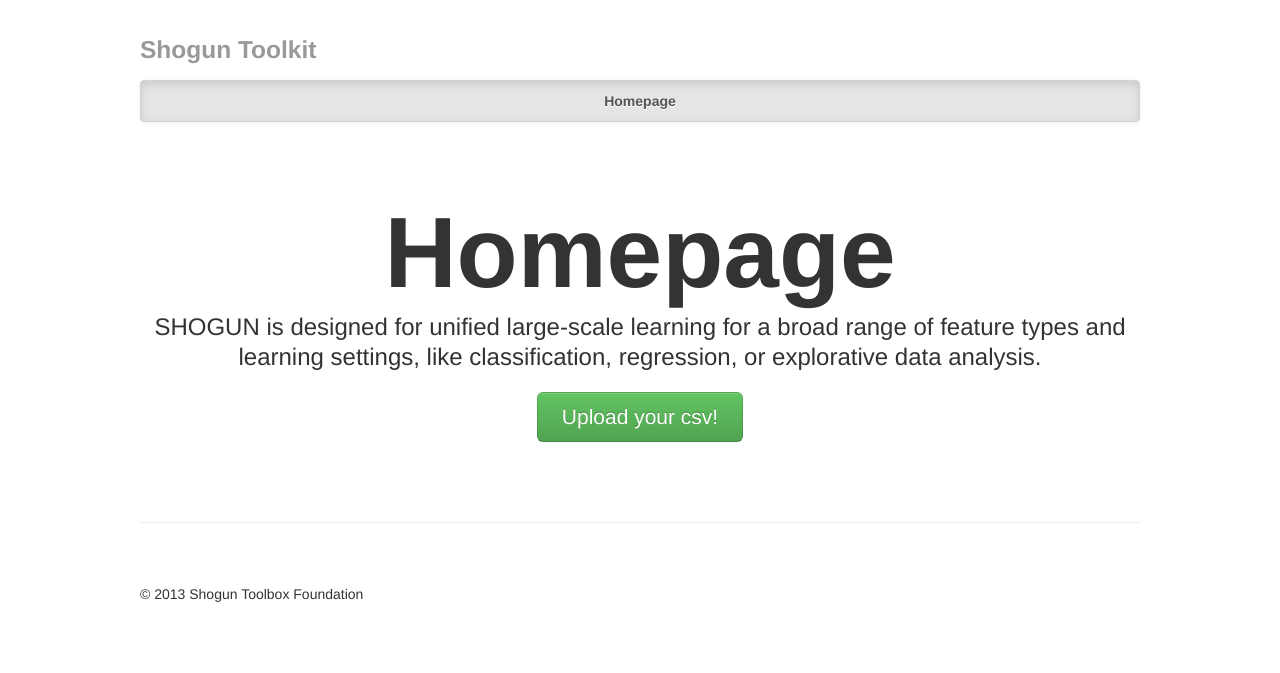
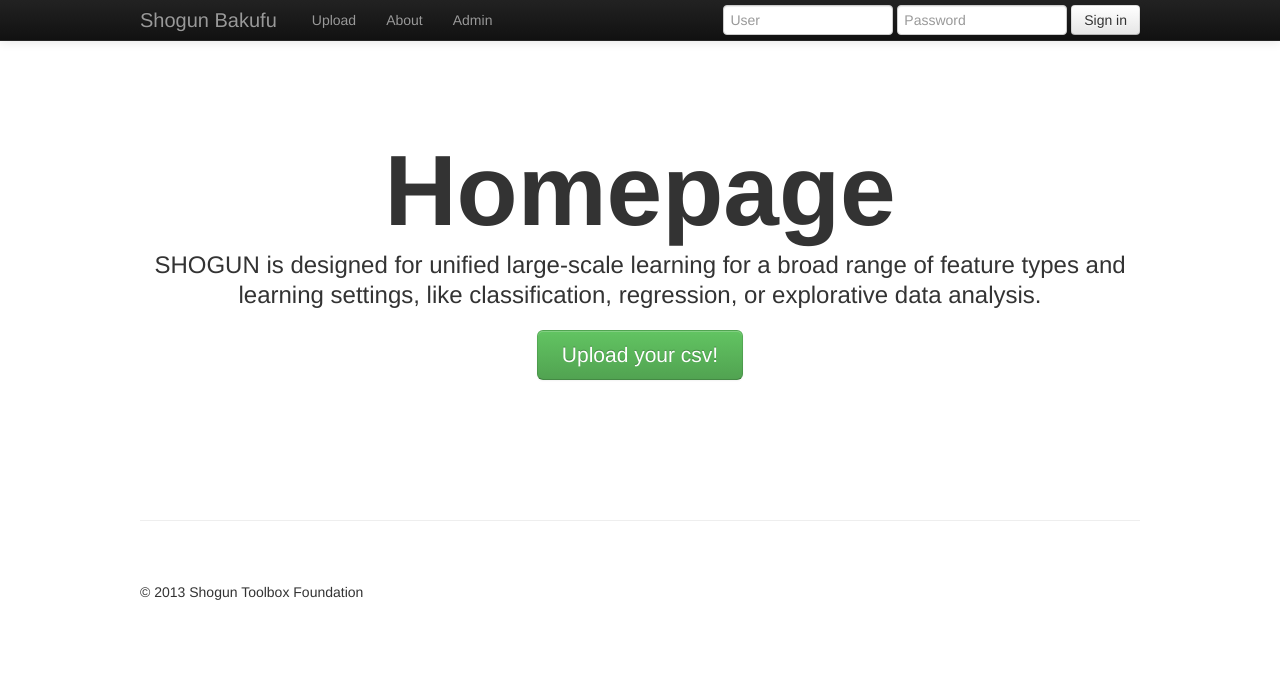
Before and after one commit to dvalcarce/shogun-bakufu, a Django app: page / in a window 1280 px wide. Shown: the top 673 px of the page. Run offline with Django 3.2, Linux system fonts and the light colour scheme; parts of the project's set-up code (start-up, migrations or seed data) failed here and were passed over.

Commit message:
New templates.
Current template hierarchy:
	base.html
	 |-> page.html
	 	  |-> main.html
		  |-> upload.html

```diff
--- a/src/pages/views.py
+++ b/src/pages/views.py
@@ -18,7 +18,7 @@ def login(request):
     """
     c = {'title': "Homepage", 'footer': footer, 'request': request}
 
-    return render_to_response('mainpage.html', c)
+    return render_to_response('main.html', c)
 
 
 def upload(request):
--- a/src/templates/base.html
+++ b/src/templates/base.html
@@ -6,12 +6,15 @@
         <link href="/static/css/bootstrap.min.css" rel="stylesheet">
         <meta name="viewport" content="width=device-width, initial-scale=1.0">
         <link href="/static/css/bootstrap-responsive.min.css" rel="stylesheet">
-
-        {% block head %}{% endblock %}
+        {% block prehead %} {% endblock %}
+        {% block head %} {% endblock %}
+        {% block posthead %} {% endblock %}
     </head>
     <body>
-
-        {% block body %}{% endblock %}
-
+        {% block header %} {% endblock %}
+        <div class="container">
+            {% block body %} {% endblock %}
+            {% block footer %} {% endblock %}
+        </div>
     </body>
 </html>
--- /dev/null
+++ b/src/templates/main.html
@@ -0,0 +1,33 @@
+{% extends "page.html" %}
+
+{% block head %}
+    <style type="text/css">
+      .jumbotron {
+        margin: 80px 0;
+        text-align: center;
+      }
+      .jumbotron h1 {
+        font-size: 100px;
+        line-height: 1;
+      }
+      .jumbotron .lead {
+        font-size: 24px;
+        line-height: 1.25;
+      }
+      .jumbotron .btn {
+        font-size: 21px;
+        padding: 14px 24px;
+      }
+    </style>
+{% endblock %}
+
+{% block body %}
+    <div class="container">
+      <!-- Jumbotron -->
+      <div class="jumbotron">
+        <h1>{{ title }}</h1>
+        <p class="lead">SHOGUN is designed for unified large-scale learning for a broad range of feature types and learning settings, like classification, regression, or explorative data analysis.</p>
+        <a class="btn btn-large btn-success" href="/upload">Upload your csv!</a>
+      </div>
+    </div>
+{% endblock %}
--- a/src/templates/mainpage.html
+++ /dev/null
@@ -1,98 +0,0 @@
-<!DOCTYPE html>
-<html lang="en">
-  <head>
-    <meta charset="utf-8">
-    <title>{{ title }}</title>
-
-    <link href="/static/css/bootstrap.css" rel="stylesheet">
-<style type="text/css">
-      body {
-        padding-top: 20px;
-        padding-bottom: 60px;
-      }
-      .container {
-        margin: 0 auto;
-        max-width: 1000px;
-      }
-      .container > hr {
-        margin: 60px 0;
-      }
-      .jumbotron {
-        margin: 80px 0;
-        text-align: center;
-      }
-      .jumbotron h1 {
-        font-size: 100px;
-        line-height: 1;
-      }
-      .jumbotron .lead {
-        font-size: 24px;
-        line-height: 1.25;
-      }
-      .jumbotron .btn {
-        font-size: 21px;
-        padding: 14px 24px;
-      }
-      .navbar .navbar-inner {
-        padding: 0;
-      }
-      .navbar .nav {
-        margin: 0;
-        display: table;
-        width: 100%;
-      }
-      .navbar .nav li {
-        display: table-cell;
-        width: 1%;
-        float: none;
-      }
-      .navbar .nav li a {
-        font-weight: bold;
-        text-align: center;
-        border-left: 1px solid rgba(255,255,255,.75);
-        border-right: 1px solid rgba(0,0,0,.1);
-      }
-      .navbar .nav li:first-child a {
-        border-left: 0;
-        border-radius: 3px 0 0 3px;
-      }
-      .navbar .nav li:last-child a {
-        border-right: 0;
-        border-radius: 0 3px 3px 0;
-      }
-    </style>
-    <link href="/static/css/bootstrap-responsive.css" rel="stylesheet">
-
-  <body>
-
-    <div class="container">
-
-      <div class="masthead">
-        <h3 class="muted">Shogun Toolkit</h3>
-        <div class="navbar">
-          <div class="navbar-inner">
-            <div class="container">
-              <ul class="nav">
-                <li class="active"><a href="#">{{ title }}</a></li>
-              </ul>
-            </div>
-          </div>
-        </div><!-- /.navbar -->
-      </div>
-
-      <!-- Jumbotron -->
-      <div class="jumbotron">
-        <h1>{{ title }}</h1>
-        <p class="lead">SHOGUN is designed for unified large-scale learning for a broad range of feature types and learning settings, like classification, regression, or explorative data analysis.</p>
-        <a class="btn btn-large btn-success" href="/upload">Upload your csv!</a>
-      </div>
-
-      <hr>
-      <footer>
-        <p>{{ footer }}</p>
-      </footer> <!-- /footer -->
-    </div> <!-- /container -->
-
-
-  </body>
-</html>
--- /dev/null
+++ b/src/templates/page.html
@@ -0,0 +1,51 @@
+{% extends "base.html" %}
+
+{% block prehead %}
+    <style type="text/css">
+      body {
+        padding-top: 60px;
+        padding-bottom: 40px;
+      }
+      .container {
+        margin: 0 auto;
+        max-width: 1000px;
+      }
+      .container > hr {
+        margin: 60px 0;
+      }
+    </style>
+{% endblock %}
+
+{% block header %}
+    <div class="navbar navbar-inverse navbar-fixed-top">
+      <div class="navbar-inner">
+        <div class="container">
+          <button type="button" class="btn btn-navbar" data-toggle="collapse" data-target=".nav-collapse">
+            <span class="icon-bar"></span>
+            <span class="icon-bar"></span>
+            <span class="icon-bar"></span>
+          </button>
+          <a class="brand" href="/">Shogun Bakufu</a>
+          <div class="nav-collapse collapse">
+            <ul class="nav">
+              <li><a href="/upload">Upload</a></li>
+              <li><a href="/home">About</a></li>
+              <li><a href="/admin">Admin</a></li>
+            </ul>
+            <form class="navbar-form pull-right">
+              <input class="span2" type="text" placeholder="User">
+              <input class="span2" type="password" placeholder="Password">
+              <button type="submit" class="btn">Sign in</button>
+            </form>
+          </div><!--/.nav-collapse -->
+        </div>
+      </div>
+    </div>
+{% endblock %}
+
+{% block footer %}
+      <hr>
+      <footer>
+        <p>{{ footer }}</p>
+      </footer> <!-- /footer -->
+{% endblock %}
```
Also changed, not shown: src/templates/upload.html (+2 -5 lines).
